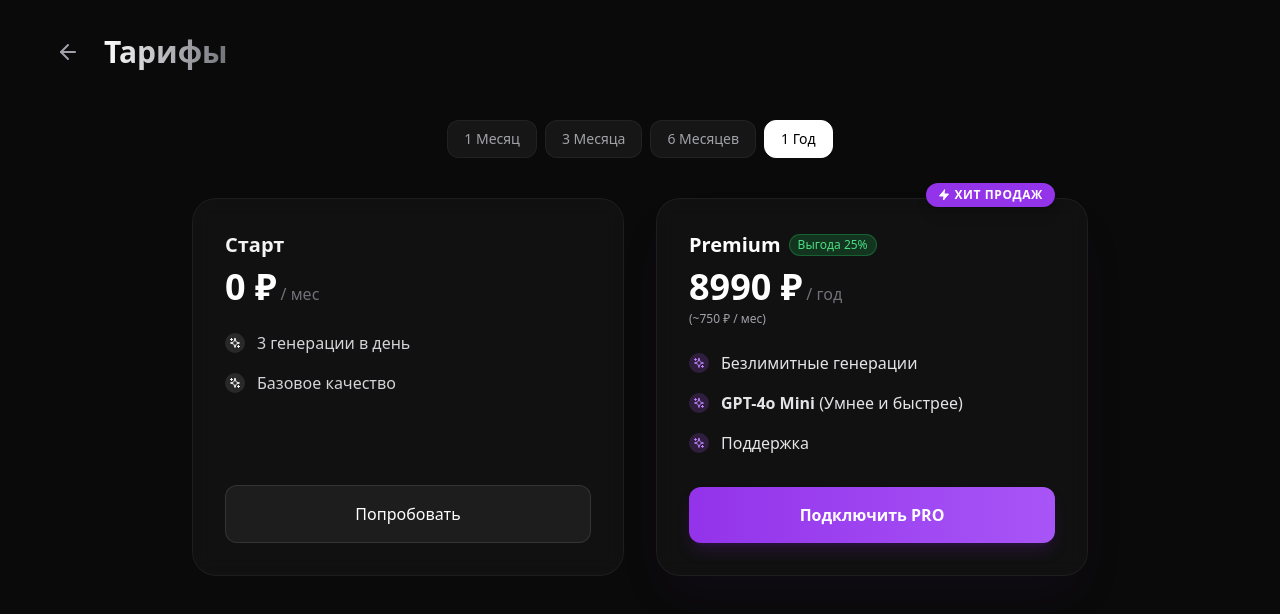
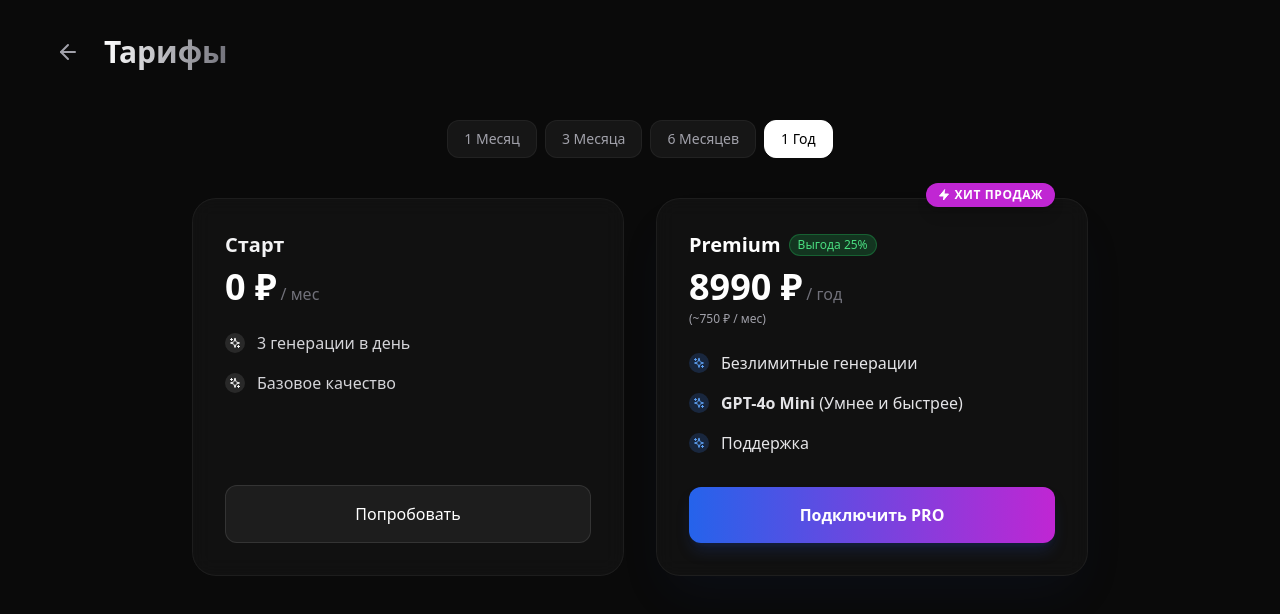
Before and after one commit to Samvel369/wb-ai-scribe, a Next.js app: page /pricing in a window 1280 px wide. Both pictures are taken after a click on the button "1 Год". Shown: the top 614 px of the page. Built offline with nearby package versions, Linux system fonts and the light colour scheme.

Commit message:
Feat: Setup CI/CD pipeline and rebranding

```diff
--- a/src/app/layout.tsx
+++ b/src/app/layout.tsx
@@ -5,8 +5,8 @@ import "./globals.css";
 const inter = Inter({ subsets: ["latin"] });
 
 export const metadata: Metadata = {
-  title: "WB.Scribe - AI SEO for Wildberries & Ozon",
-  description: "Generate SEO-optimized product descriptions in seconds.",
+  title: "AiSellerPro - AI SEO для Wildberries & Ozon",
+  description: "Генерация продающих SEO-описаний для маркетплейсов за 10 секунд.",
 };
 
 export default function RootLayout({
--- a/src/app/page.tsx
+++ b/src/app/page.tsx
@@ -10,10 +10,10 @@ export default function Home() {
       <nav className="fixed top-0 w-full z-50 border-b border-white/5 bg-[#0a0a0a]/80 backdrop-blur-md">
         <div className="max-w-7xl mx-auto px-4 h-16 flex items-center justify-between">
           <div className="flex items-center gap-2 font-bold text-xl tracking-tight">
-            <div className="w-8 h-8 rounded-lg bg-gradient-to-br from-purple-600 to-fuchsia-600 flex items-center justify-center">
+            <div className="w-8 h-8 rounded-lg bg-gradient-to-br from-blue-600 to-fuchsia-600 flex items-center justify-center">
               <Sparkles className="w-5 h-5 text-white" />
             </div>
-            WB.Scribe
+            AiSellerPro
           </div>
           <div className="hidden md:flex items-center gap-6 text-sm text-zinc-400">
             <Link href="#features" className="hover:text-white transition">Возможности</Link>
@@ -31,7 +31,7 @@ export default function Home() {
       {/* Hero Section */}
       <section className="relative pt-32 pb-20 px-4">
         {/* Background Gradients */}
-        <div className="absolute top-0 left-1/2 -translate-x-1/2 w-[1000px] h-[500px] bg-purple-600/20 rounded-full blur-[120px] -z-10" />
+        <div className="absolute top-0 left-1/2 -translate-x-1/2 w-[1000px] h-[500px] bg-blue-600/20 rounded-full blur-[120px] -z-10" />
 
         <div className="max-w-4xl mx-auto text-center space-y-8">
           <div className="inline-flex items-center gap-2 px-3 py-1 rounded-full bg-white/5 border border-white/10 text-xs text-purple-300 mb-4">
@@ -55,7 +55,7 @@ export default function Home() {
           <div className="flex flex-col sm:flex-row items-center justify-center gap-4 pt-4">
             <Link
               href="/app"
-              className="w-full sm:w-auto px-8 py-4 rounded-xl bg-gradient-to-r from-purple-600 to-fuchsia-600 text-white font-bold text-lg hover:opacity-90 transition flex items-center justify-center gap-2 shadow-lg shadow-purple-900/20"
+              className="w-full sm:w-auto px-8 py-4 rounded-xl bg-gradient-to-r from-blue-600 to-fuchsia-600 text-white font-bold text-lg hover:opacity-90 transition flex items-center justify-center gap-2 shadow-lg shadow-blue-900/20"
             >
               <Zap className="w-5 h-5 fill-current" />
               Попробовать бесплатно
@@ -182,7 +182,7 @@ export default function Home() {
               </ul>
               <Link
                 href="/pricing"
-                className="w-full py-3 rounded-xl bg-gradient-to-r from-purple-600 to-fuchsia-600 text-white font-bold text-center hover:opacity-90 transition shadow-lg shadow-purple-900/20"
+                className="w-full py-3 rounded-xl bg-gradient-to-r from-blue-600 to-fuchsia-600 text-white font-bold text-center hover:opacity-90 transition shadow-lg shadow-blue-900/20"
               >
                 Подключить PRO
               </Link>
@@ -193,7 +193,7 @@ export default function Home() {
 
       {/* Footer */}
       <footer className="py-8 border-t border-white/5 text-center text-zinc-600 text-sm">
-        <p>&copy; 2024 WB.Scribe. Все права защищены.</p>
+        <p>&copy; 2026 AiSellerPro. Все права защищены.</p>
       </footer>
     </div>
   );
--- a/src/app/pricing/page.tsx
+++ b/src/app/pricing/page.tsx
@@ -97,9 +97,9 @@ export default function PricingPage() {
                     </div>
 
                     {/* PRO Plan */}
-                    <div className="glass-card p-8 rounded-3xl border border-purple-500/30 relative flex flex-col hover:border-purple-500/50 transition duration-300 shadow-2xl shadow-purple-900/10 group">
+                    <div className="glass-card p-8 rounded-3xl border border-blue-500/30 relative flex flex-col hover:border-fuchsia-500/50 transition duration-300 shadow-2xl shadow-blue-900/10 group">
                         {cycle === '1y' && (
-                            <div className="absolute -top-4 right-8 bg-purple-600 px-3 py-1 rounded-full text-xs font-bold tracking-wider uppercase shadow-lg flex items-center gap-1">
+                            <div className="absolute -top-4 right-8 bg-fuchsia-600 px-3 py-1 rounded-full text-xs font-bold tracking-wider uppercase shadow-lg flex items-center gap-1">
                                 <Zap className="w-3 h-3 fill-current" />
                                 ХИТ ПРОДАЖ
                             </div>
@@ -131,20 +131,20 @@ export default function PricingPage() {
 
                         <ul className="space-y-4 mb-8 flex-1">
                             <li className="flex items-center gap-3 text-zinc-200">
-                                <div className="p-1 rounded-full bg-purple-500/20">
-                                    <Sparkles className="w-3 h-3 text-purple-400" />
+                                <div className="p-1 rounded-full bg-blue-500/20">
+                                    <Sparkles className="w-3 h-3 text-blue-400" />
                                 </div>
                                 <span>Безлимитные генерации</span>
                             </li>
                             <li className="flex items-center gap-3 text-zinc-200">
-                                <div className="p-1 rounded-full bg-purple-500/20">
-                                    <Sparkles className="w-3 h-3 text-purple-400" />
+                                <div className="p-1 rounded-full bg-blue-500/20">
+                                    <Sparkles className="w-3 h-3 text-blue-400" />
                                 </div>
                                 <span><b>GPT-4o Mini</b> (Умнее и быстрее)</span>
                             </li>
                             <li className="flex items-center gap-3 text-zinc-200">
-                                <div className="p-1 rounded-full bg-purple-500/20">
-                                    <Sparkles className="w-3 h-3 text-purple-400" />
+                                <div className="p-1 rounded-full bg-blue-500/20">
+                                    <Sparkles className="w-3 h-3 text-blue-400" />
                                 </div>
                                 <span>Поддержка</span>
                             </li>
@@ -152,7 +152,7 @@ export default function PricingPage() {
 
                         <button
                             onClick={() => handleSubscribe('pro')}
-                            className="w-full py-4 rounded-xl bg-gradient-to-r from-purple-600 to-purple-500 hover:from-purple-500 hover:to-purple-400 transition font-bold text-white shadow-lg shadow-purple-900/30 group-hover:scale-[1.02] transform duration-200"
+                            className="w-full py-4 rounded-xl bg-gradient-to-r from-blue-600 to-fuchsia-600 hover:opacity-90 transition font-bold text-white shadow-lg shadow-blue-900/30 group-hover:scale-[1.02] transform duration-200"
                         >
                             Подключить PRO
                         </button>
```
